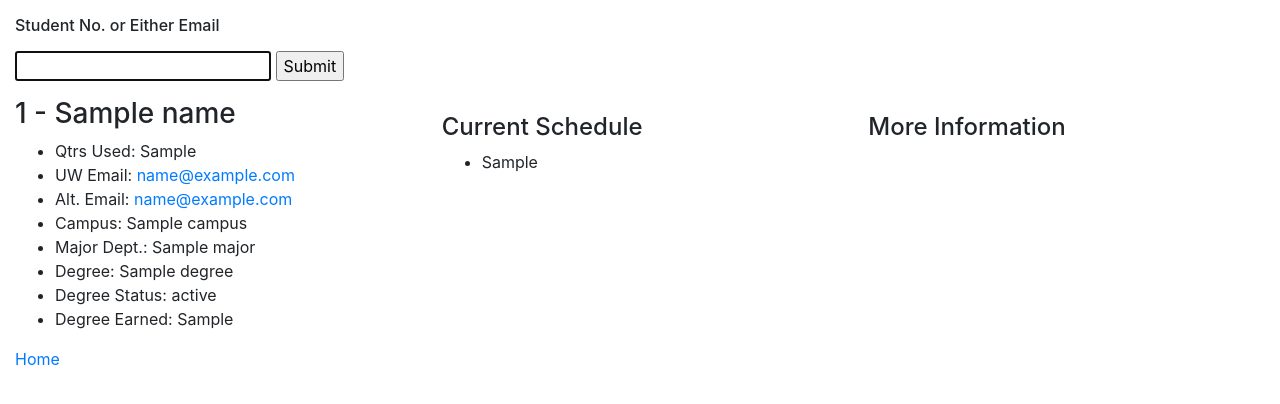
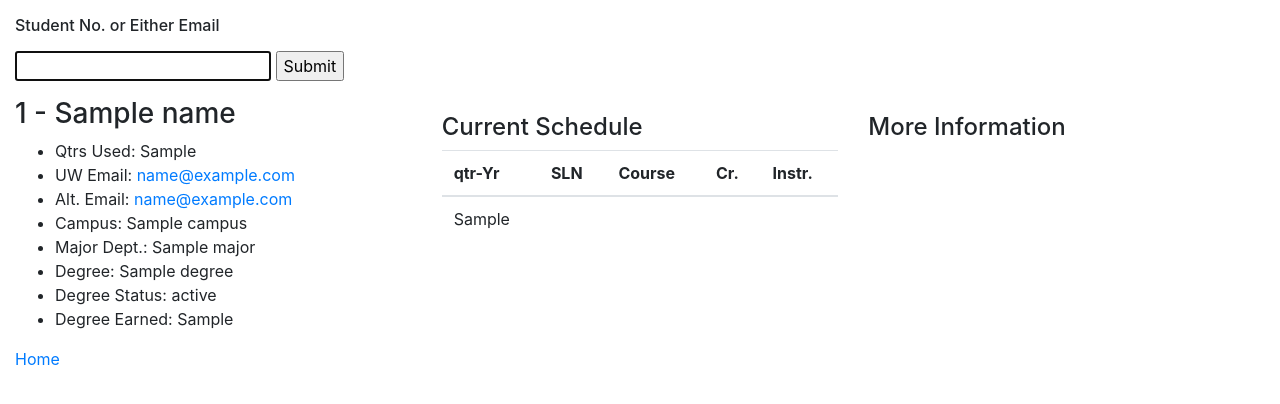
Before and after one commit to cqoverly-uw/ECE_SDB_FastAPI, a FastAPI app: template templates/student_info.html in a window 1280 px wide. Shown: the part 40-444 px from the top of the page. Run offline with FastAPI, Linux system fonts and the light colour scheme; the template is opened without the code that fills it: most values are stand-ins (such as "Sample title", 1, 10 or a date in 2020).

Commit message:
changed current course output to display in table format

```diff
--- a/main.py
+++ b/main.py
@@ -47,8 +47,14 @@ async def get_student_info_from_sid(request: Request, sid: Optional[str]=Query(N
             schedule = students.get_student_current_schedule(schedule_sql, student_no)
             formatted_schedule = []
             for c in schedule:
-                s = f"{c[0]}-{c[1]} | {c[2]} | {c[3]} {c[4]}{c[5]} | {c[6]}cr. | {c[7]}"
-                formatted_schedule.append(s)
+                qtr_yr = f"{c[0]}-{c[1]}"
+                sln = c[2]
+                course = f"{c[3]} {c[4]}{c[5]}"
+                credits = c[6]
+                instr = c[7]
+                formatted_schedule.append(
+                    (qtr_yr, sln, course, credits, instr)
+                )
             student_info['current_schedule'] = formatted_schedule
         except KeyError as e:
             pass
--- a/templates/student_info.html
+++ b/templates/student_info.html
@@ -37,11 +37,26 @@
             <div class="col">
                 <p></p>
                 <h4>Current Schedule</h4>
-                <ul>
-                {% for c in current_schedule %}
-                    <li>{{ c }}</li>
-                {% endfor %}
-                </ul>
+                <table class="table">
+                    <thead>
+                        <tr>
+                            <th>qtr-Yr</th>
+                            <th>SLN</th>
+                            <th>Course</th>
+                            <th>Cr.</th>
+                            <th>Instr.</th>
+                        </tr>
+                    </thead>
+                    <body>
+                    {% for c in current_schedule %}
+                        <tr>
+                            {% for datum in c %}
+                            <td>{{ datum }}</td>
+                            {% endfor %}
+                        </tr>
+                    {% endfor %}
+                    </body>
+                </table>
             </div>
             <div class="col">
                 <p></p>
```
